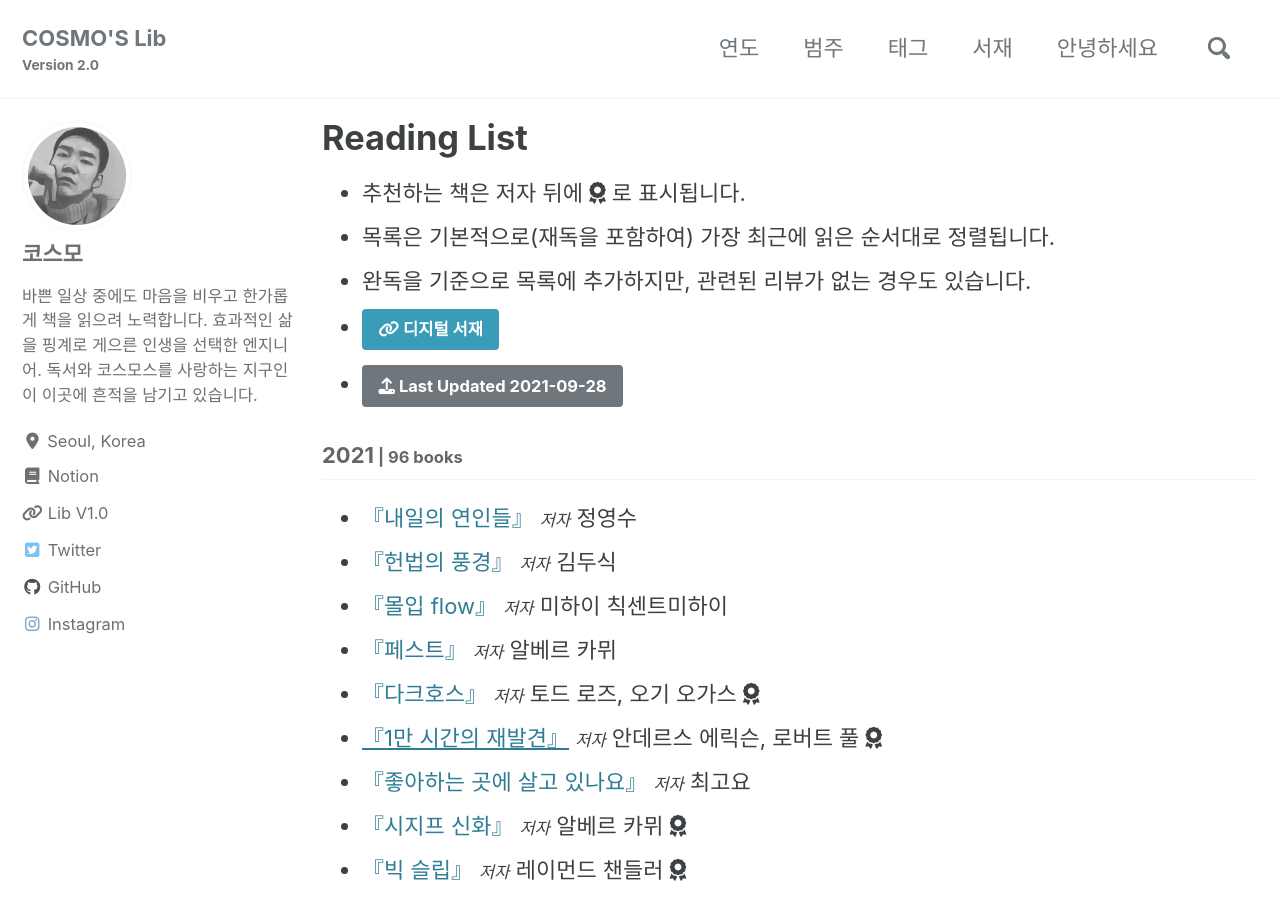
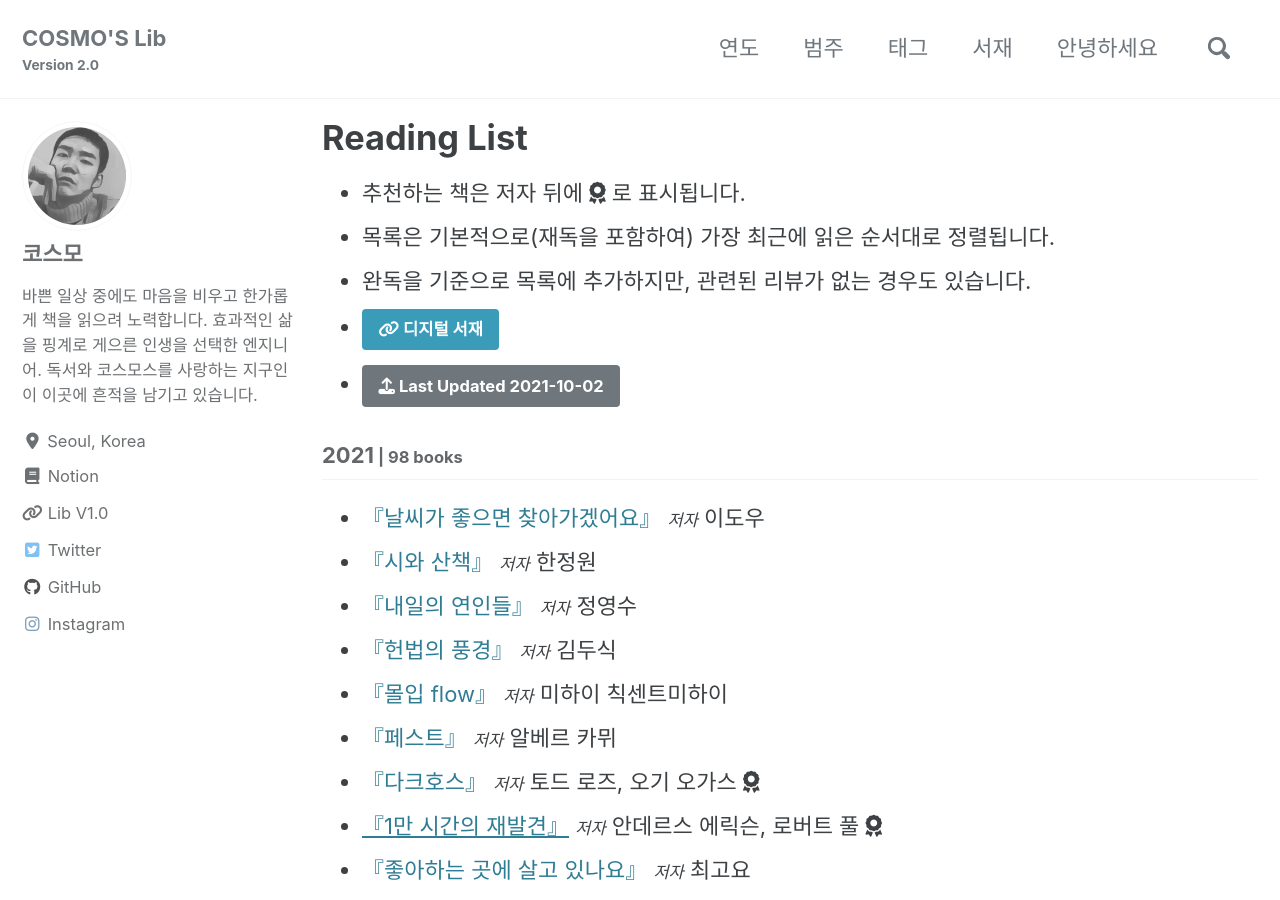
Before and after one commit to deftone2000/cosmo-s-archive, a Jekyll site: the page built from _pages/reading-list.html, in a window 1280 px wide and 900 px high. Built offline with Jekyll 4.4.1, drawn with Linux system fonts in a browser that asks for light colours; cached includes are drawn as plain includes; nearby versions of some CDN libraries; comment, search, counter and statistics services are not loaded; a style sheet for code colours, icons or effects is not loaded.

Commit message:
no message

```diff
--- a/_data/reading.yml
+++ b/_data/reading.yml
@@ -1,8 +1,28 @@
-lastupdate: 2021-09-28
+lastupdate: 2021-10-02
 
 list:
   - year: "2021"
     books:
+
+      - title: "날씨가 좋으면 찾아가겠어요"
+        ori_title:
+        author: 이도우
+        post_title:
+        cover:
+        trans:
+        pub:
+        pub_info:
+        post_link:
+
+      - title: "시와 산책"
+        ori_title:
+        author: 한정원
+        post_title:
+        cover:
+        trans:
+        pub:
+        pub_info:
+        post_link:
 
       - title: "내일의 연인들"
         ori_title:
```
